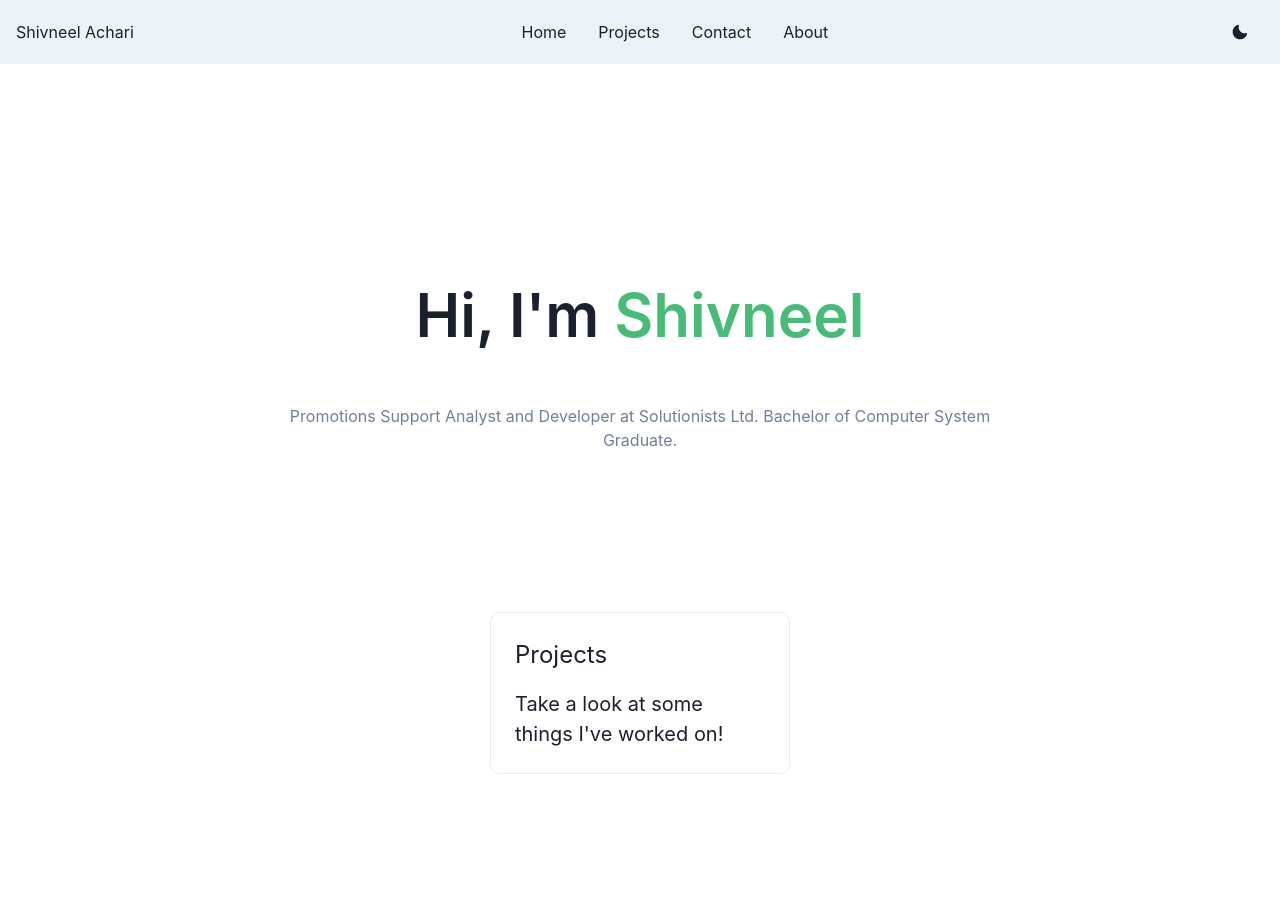
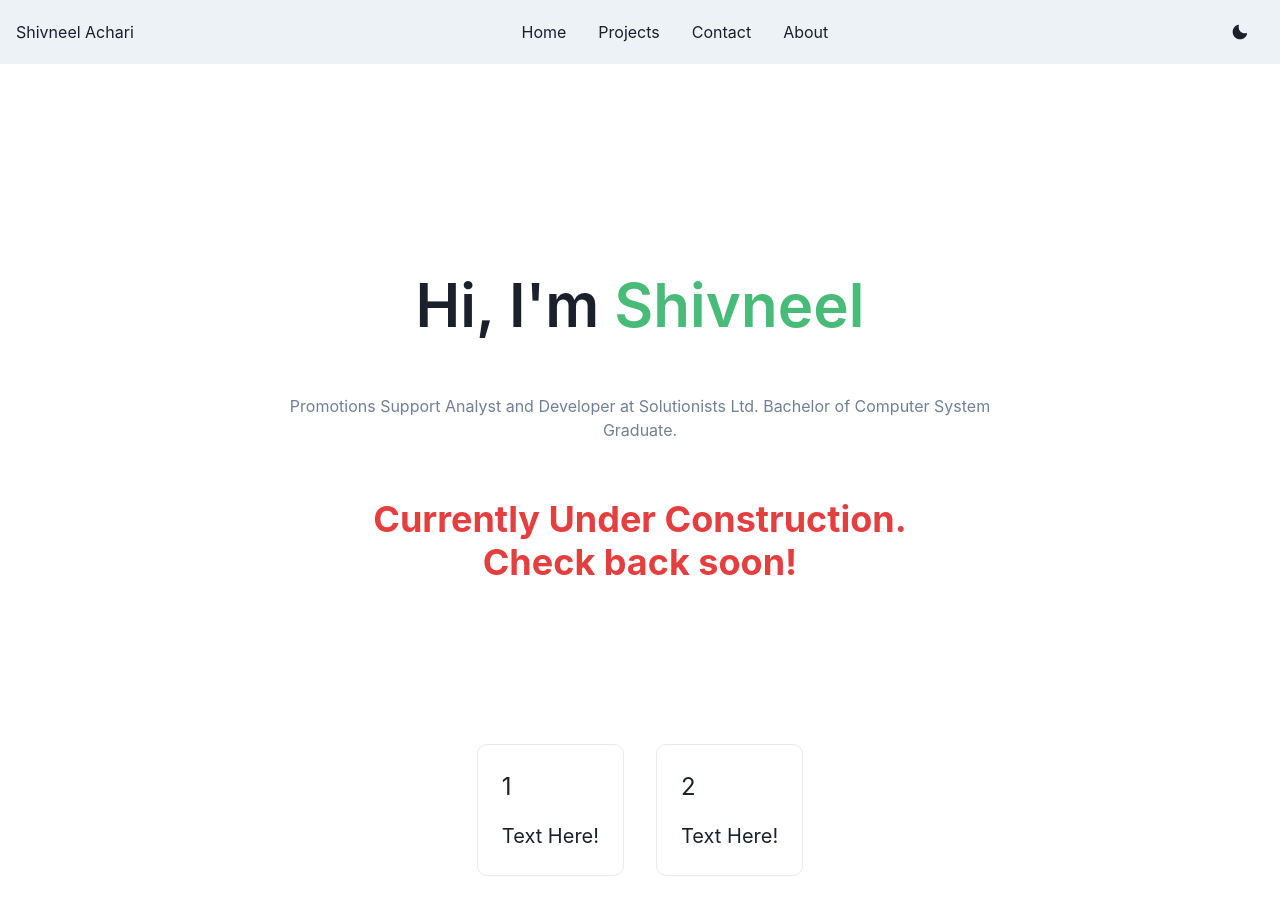
Before and after one commit to acharishivvy/acharishivvy.github.io, a Next.js app: page / in a window 1280 px wide. Shown: the top 902 px of the page. Built offline with nearby package versions, Linux system fonts and the light colour scheme.

Commit message:
File Structure Refactor. Added Modal for Contact Form.

```diff
--- a/src/components/contactForm.js
+++ b/components/ContactForm.js
@@ -26,7 +26,7 @@ export default function ContactForm() {
 	}
 
 	return (
-		<Container maxW='full' mt={0} centerContent overflow='hidden'>
+		<Container maxW='full' maxH='full' centerContent overflow='hidden'>
 			<form onSubmit={handleSubmit}>
 				<Flex>
 					<Box
--- /dev/null
+++ b/components/ContactModal.js
@@ -0,0 +1,33 @@
+import ContactForm from "./ContactForm";
+import {
+	Modal,
+	ModalOverlay,
+	ModalContent,
+	ModalHeader,
+	ModalFooter,
+	ModalBody,
+	ModalCloseButton,
+	Button,
+	useDisclosure,
+} from "@chakra-ui/react";
+
+export default function ContactModal() {
+	const { isOpen, onOpen, onClose } = useDisclosure();
+	return (
+		<>
+			<Button onClick={onOpen} variant='ghost' colorScheme='teal'>
+				Contact Me
+			</Button>
+
+			<Modal isOpen={isOpen} onClose={onClose} size='5xl' isCentered>
+				<ModalOverlay />
+				<ModalContent>
+					<ModalCloseButton />
+					<ModalBody>
+						<ContactForm />
+					</ModalBody>
+				</ModalContent>
+			</Modal>
+		</>
+	);
+}
--- a/src/components/layout.js
+++ b/components/Layout.js
@@ -1,5 +1,5 @@
-import Footer from "./footer";
-import Navbar from "./navbar";
+import Footer from "./Footer";
+import Navbar from "./Navbar";
 
 export default function Layout({ children }) {
 	return (
--- a/pages/_app.js
+++ b/pages/_app.js
@@ -1,6 +1,6 @@
 import "../styles/globals.css";
 import { ChakraProvider } from "@chakra-ui/react";
-import Layout from "../src/components/layout";
+import Layout from "../components/Layout";
 
 function MyApp({ Component, pageProps }) {
 	return (
--- a/pages/index.js
+++ b/pages/index.js
@@ -1,6 +1,6 @@
 import { Box, Heading, Container, Text, Stack } from "@chakra-ui/react";
 import styles from "../styles/Home.module.css";
-import ContactForm from "../src/components/contactForm";
+import ContactModal from "../components/ContactModal";
 
 export default function Home() {
 	return (
@@ -26,19 +26,29 @@ export default function Home() {
 							Promotions Support Analyst and Developer at Solutionists Ltd.
 							Bachelor of Computer System Graduate.
 						</Text>
+						<Heading color={"red.500"}>
+							Currently Under Construction. <br /> Check back soon!
+						</Heading>
+					</Stack>
+					<Stack as={Box} textAlign={"center"}>
+						<Box className={styles.grid}>
+							<a id='1' className={styles.card}>
+								<h2>1</h2>
+								<p>Text Here!</p>
+							</a>
+							<a id='2' className={styles.card}>
+								<h2>2</h2>
+								<p>Text Here!</p>
+							</a>
+						</Box>
+					</Stack>
+					<Stack as={Box} textAlign={"center"}>
+						<div>
+							<ContactModal />
+						</div>
 					</Stack>
 				</Container>
-
-				<div className={styles.grid}>
-					<a id='Projects' className={styles.card}>
-						<h2>Projects</h2>
-						<p>Take a look at some things I&apos;ve worked on!</p>
-					</a>
-				</div>
 			</main>
-			<div>
-				<ContactForm />
-			</div>
 		</div>
 	);
 }
```
Also changed, not shown: components/Footer.js (renamed from src/components/footer.js), components/Navbar.js (renamed from src/components/navbar.js), 1 other file (tests, documents, lock files or other folders).
